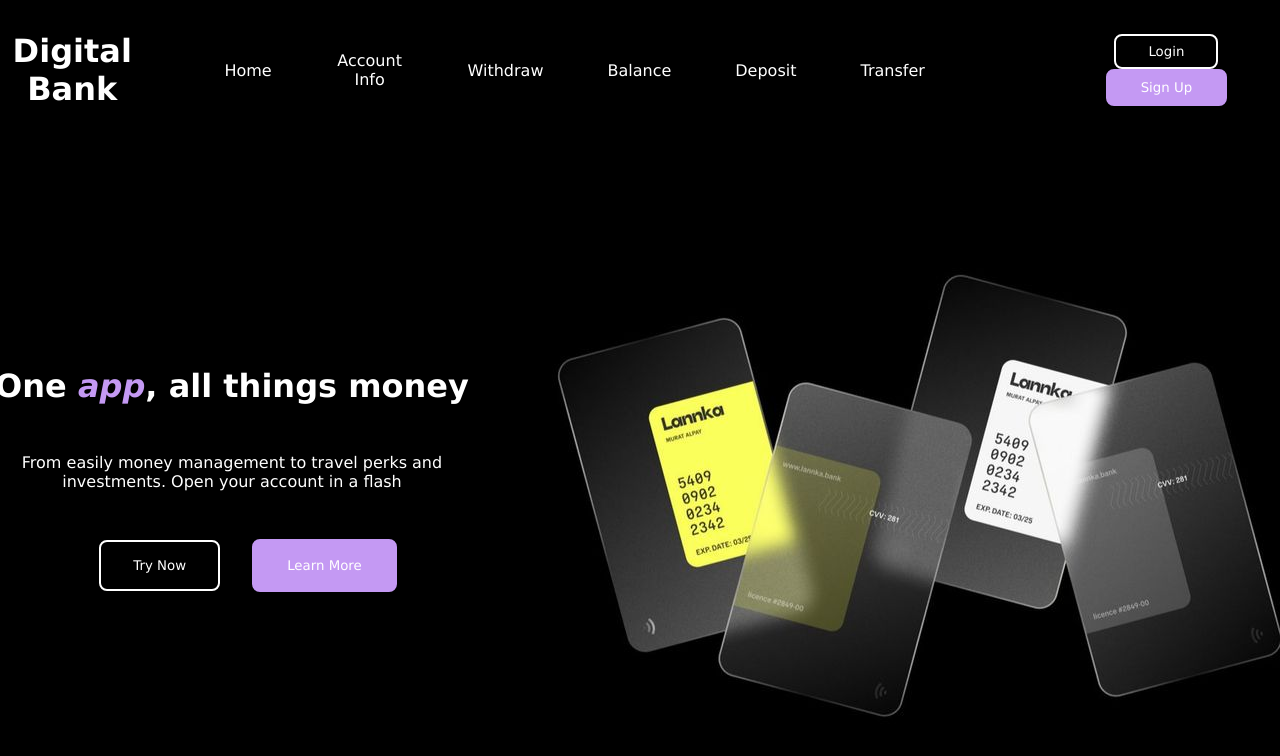
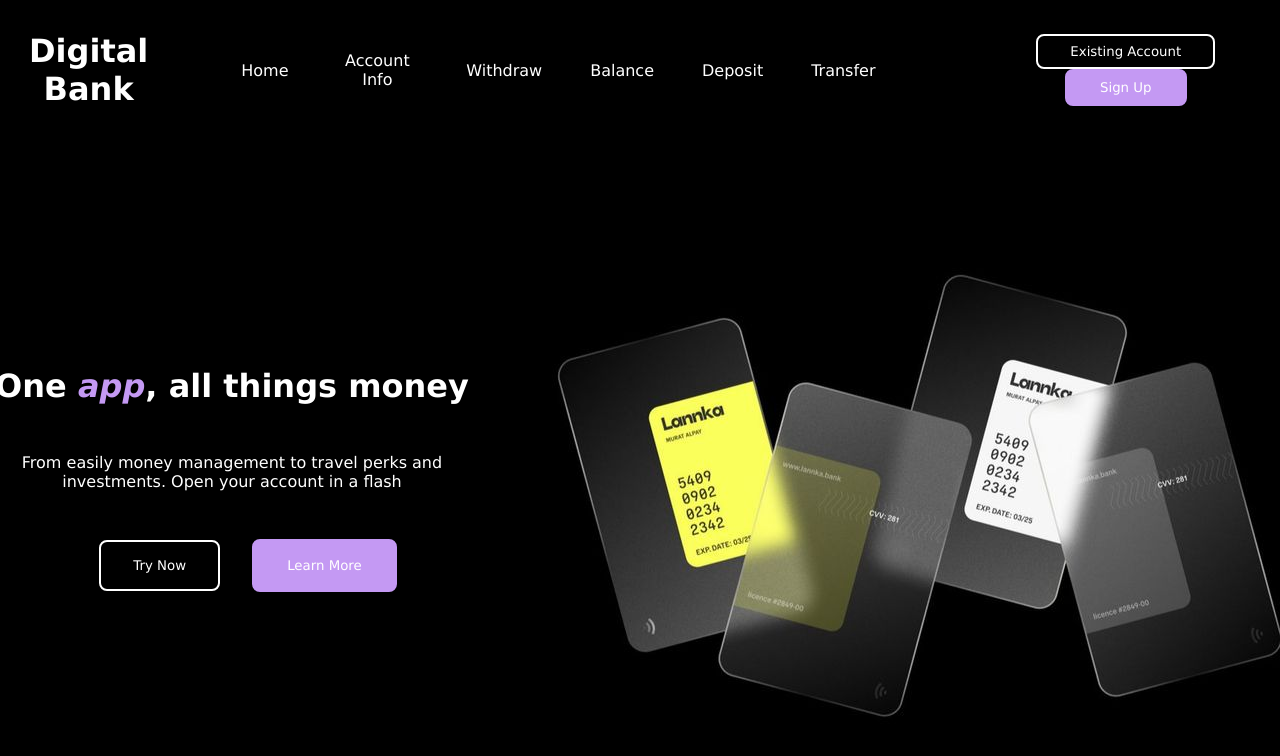
Before and after one commit to PROG4-DigitalBank/UI, a React (Create React App) app: page / in a window 1280 px wide. Shown: the top 756 px of the page. Built offline with nearby package versions, Linux system fonts and the light colour scheme.

Commit message:
fix: change login button to existing account

```diff
--- a/src/components/home/Homepage.jsx
+++ b/src/components/home/Homepage.jsx
@@ -34,7 +34,7 @@ function Homepage() {
         </div>
 
         <div className="buttons-container">
-          <button className="try">Login</button>
+          <button className="try">Existing Account</button>
           <button className="learn">Sign Up</button>
         </div>
       </div>
--- a/src/components/home/styles/home.css
+++ b/src/components/home/styles/home.css
@@ -3,8 +3,7 @@
   display: flex;
   flex-direction: row;
   align-items: center;
-
-  gap: 4rem;
+  gap: 3rem;
   justify-content: center;
 }
 .logo {
@@ -37,7 +36,7 @@
 }
 
 .buttons-container {
-  margin-left: 2rem;
+  margin-left: 1rem;
 }
 @keyframes buttonZoom {
   0% {
```
